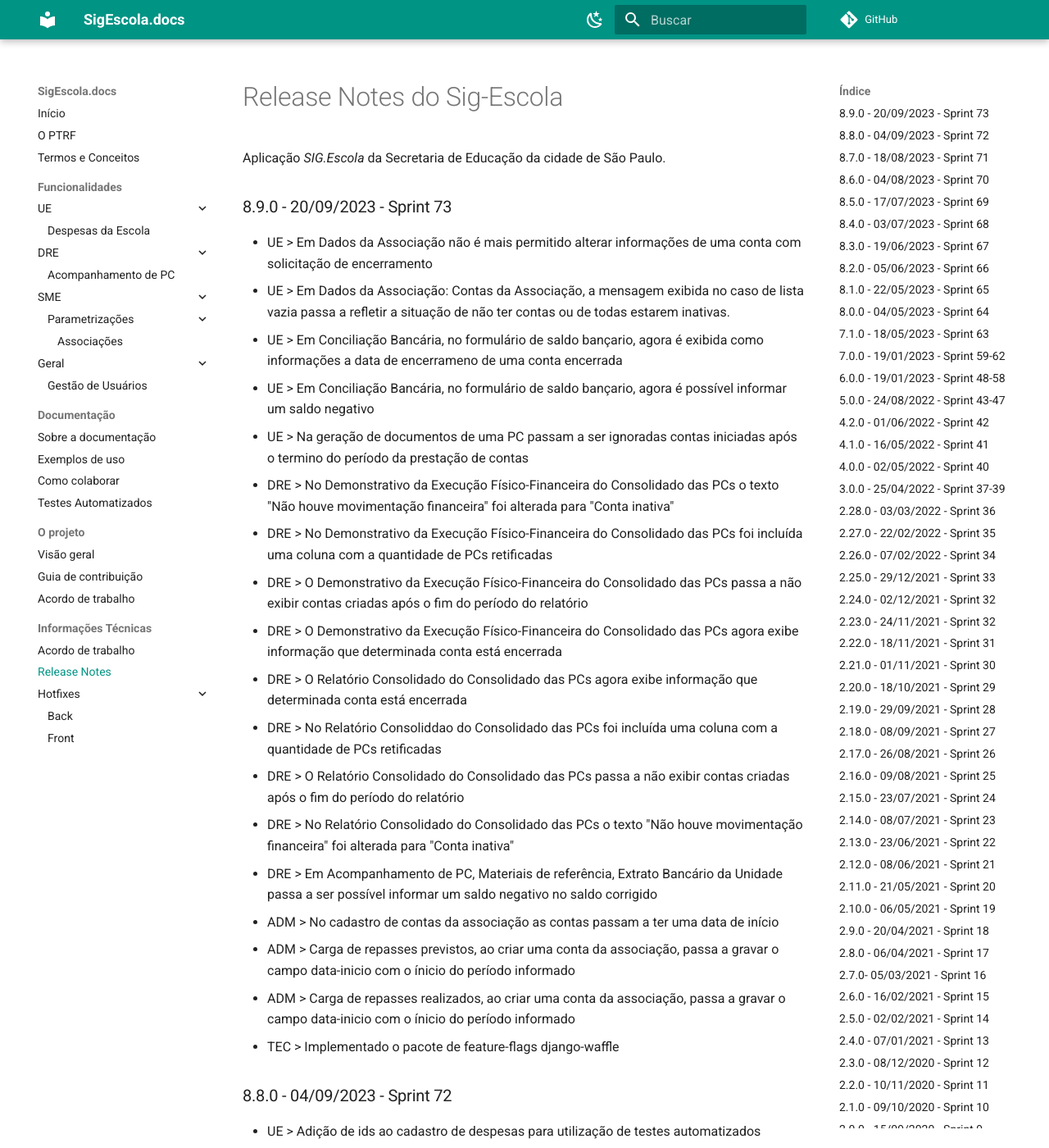
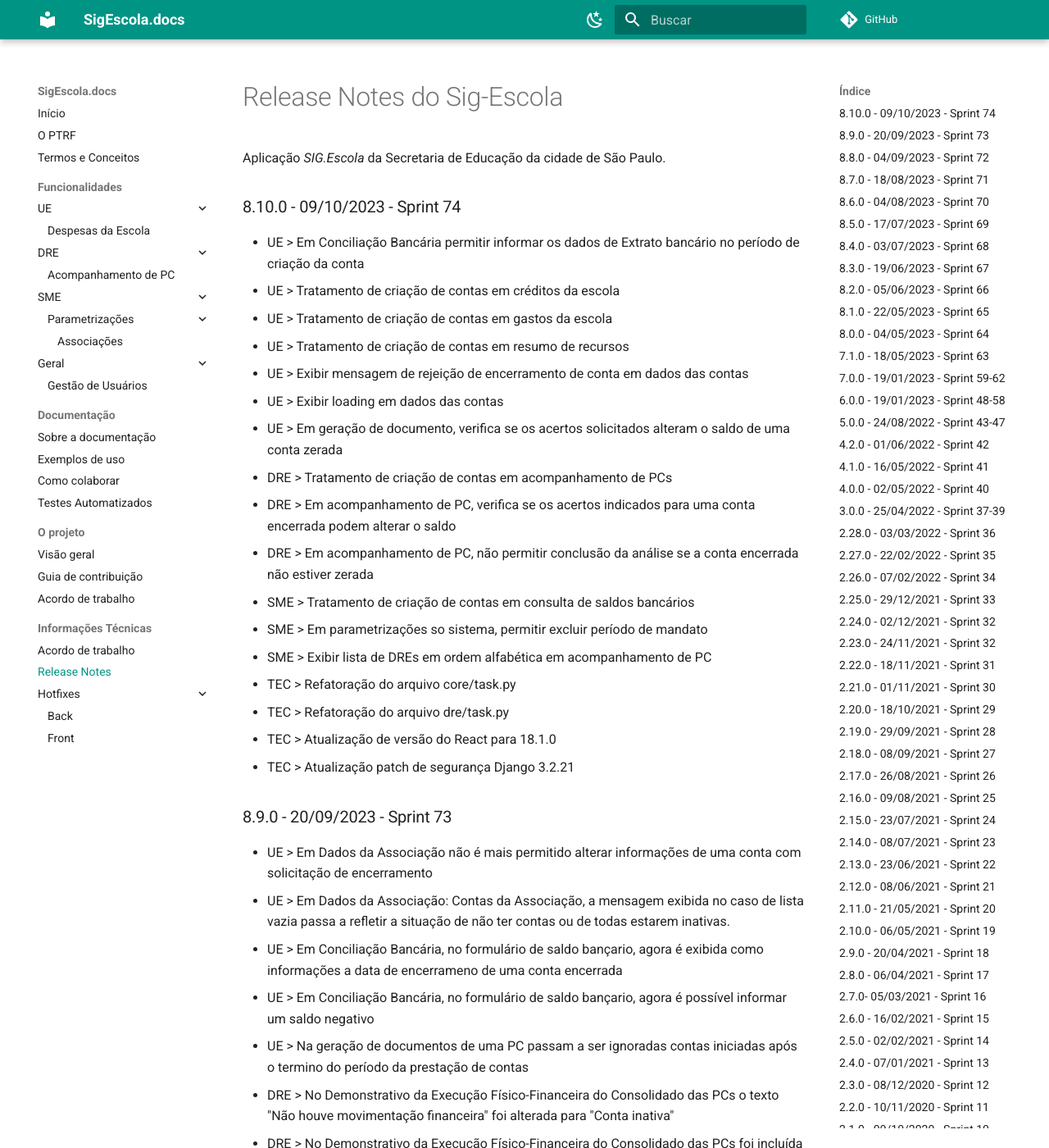
Before and after one commit to prefeiturasp/SME-PTRF-Docs, an MkDocs documentation site: the page built from docs/projeto/release_notes.md, in a window 1280 px wide and 1400 px high. Shown: the whole window at 82% size. Built offline with MkDocs 1.6.1 and Material for MkDocs 9.7.7, drawn with Linux system fonts in a browser that asks for light colours; comment, search, counter and statistics services are not loaded.

Commit message:
Update release_notes.md

```diff
--- a/docs/projeto/release_notes.md
+++ b/docs/projeto/release_notes.md
@@ -1,6 +1,25 @@
 # Release Notes do Sig-Escola
 
 Aplicação *SIG.Escola* da Secretaria de Educação da cidade de São Paulo.
+
+### 8.10.0 - 09/10/2023 - Sprint 74
+* UE > Em Conciliação Bancária permitir informar os dados de Extrato bancário no período de criação da conta
+* UE > Tratamento de criação de contas em créditos da escola
+* UE > Tratamento de criação de contas em gastos da escola
+* UE > Tratamento de criação de contas em resumo de recursos
+* UE > Exibir mensagem de rejeição de encerramento de conta em dados das contas
+* UE > Exibir loading em dados das contas
+* UE > Em geração de documento, verifica se os acertos solicitados alteram o saldo de uma conta zerada
+* DRE > Tratamento de criação de contas em acompanhamento de PCs
+* DRE > Em acompanhamento de PC, verifica se os acertos indicados para uma conta encerrada podem alterar o saldo
+* DRE > Em acompanhamento de PC, não permitir conclusão da análise se a conta encerrada não estiver zerada
+* SME > Tratamento de criação de contas em consulta de saldos bancários
+* SME > Em parametrizações so sistema, permitir excluir período de mandato
+* SME > Exibir lista de DREs em ordem alfabética em acompanhamento de PC
+* TEC > Refatoração do arquivo core/task.py
+* TEC > Refatoração do arquivo dre/task.py
+* TEC > Atualização de versão do React para 18.1.0
+* TEC > Atualização patch de segurança Django 3.2.21
 
 ### 8.9.0 - 20/09/2023 - Sprint 73
 * UE > Em Dados da Associação não é mais permitido alterar informações de uma conta com solicitação de encerramento
```
